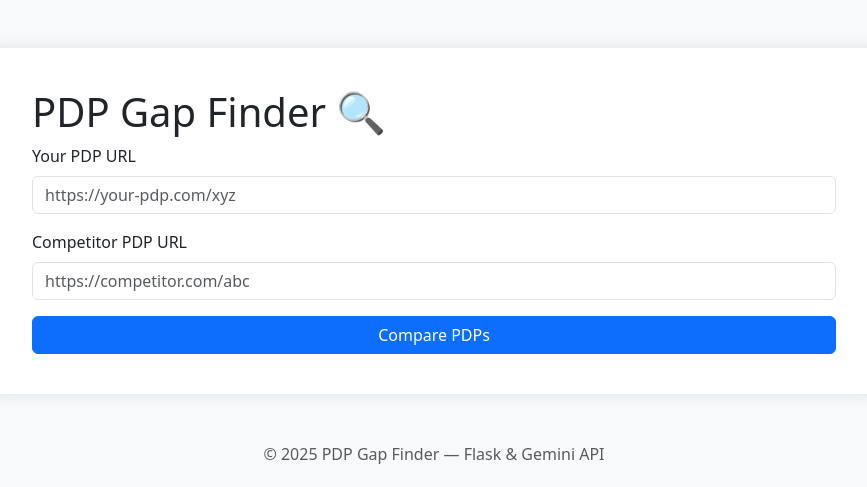
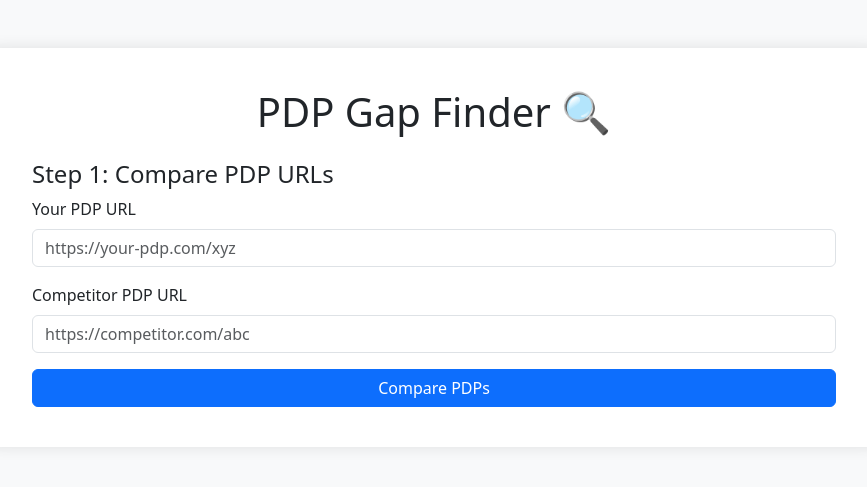
Before and after one commit to FahadBinAbdullah7/pdp-gap-finder-backend, a Python web app: template templates/index.html in a window 1280 px wide. Shown: the top 487 px of the page, without its empty margins (206-1073 px from the left). Run offline with Jinja, Linux system fonts and the light colour scheme; the template is opened without the code that fills it, so the values that code supplies are empty.

Commit message:
Update index.html

```diff
--- a/templates/index.html
+++ b/templates/index.html
@@ -11,14 +11,15 @@
     body { background: #f8f9fa; padding-top: 3rem; }
     .container { max-width: 900px; background: #fff; padding: 2.5rem 3rem; border-radius: 12px; box-shadow: 0 0 15px rgba(0,0,0,0.1); }
     pre { background: #212529; color: #fff; padding: 1rem; border-radius: 10px; white-space: pre-wrap; max-height: 400px; overflow-y: auto;}
+    hr { border-top: 2px solid #dee2e6; }
   </style>
 </head>
 <body>
   <div class="container">
-    <h1>PDP Gap Finder 🔍</h1>
+    <h1 class="text-center mb-4">PDP Gap Finder 🔍</h1>
 
     {% if not result %}
-    <!-- Step 1: Compare PDPs -->
+    <h4>Step 1: Compare PDP URLs</h4>
     <form method="POST" id="pdpForm" novalidate>
       <div class="mb-3">
         <label for="your_url" class="form-label">Your PDP URL</label>
@@ -33,12 +34,13 @@
     {% endif %}
 
     {% if result %}
-    <!-- Step 2: Show Analysis -->
-    <h3 class="mt-4">📊 Analysis Result:</h3>
+    <hr/>
+    <h4>Step 2: Analysis Result</h4>
     <pre>{{ result }}</pre>
 
-    <!-- Step 3: Upload PDF and Provide Inputs -->
-    <form method="POST" action="/generate_pdp" enctype="multipart/form-data" class="mt-4">
+    <hr/>
+    <h4>Step 3: Upload Current PDP PDF & Generate New</h4>
+    <form method="POST" action="/generate_pdp" enctype="multipart/form-data" class="mt-3">
       <input type="hidden" name="previous_analysis" value="{{ result }}">
 
       <div class="mb-3">
@@ -52,7 +54,7 @@
       </div>
 
       <div class="mb-3">
-        <label for="seo_keywords" class="form-label">SEO Keywords</label>
+        <label for="seo_keywords" class="form-label">SEO Keywords (comma separated)</label>
         <input type="text" class="form-control" id="seo_keywords" name="seo_keywords" placeholder="e.g. data science, machine learning, bootcamp" required />
       </div>
 
@@ -61,11 +63,14 @@
     {% endif %}
 
     {% if new_pdp %}
-    <h3 class="mt-5">🆕 Generated PDP Description:</h3>
+    <hr/>
+    <h4>Step 4: 🆕 Generated PDP Description</h4>
     <pre>{{ new_pdp }}</pre>
     {% endif %}
   </div>
 
   <footer class="text-center mt-5 text-muted">&copy; 2025 PDP Gap Finder — Flask & Gemini API</footer>
+
+  <script src="https://cdn.jsdelivr.net/npm/bootstrap@5.3.0/dist/js/bootstrap.bundle.min.js"></script>
 </body>
 </html>
```
